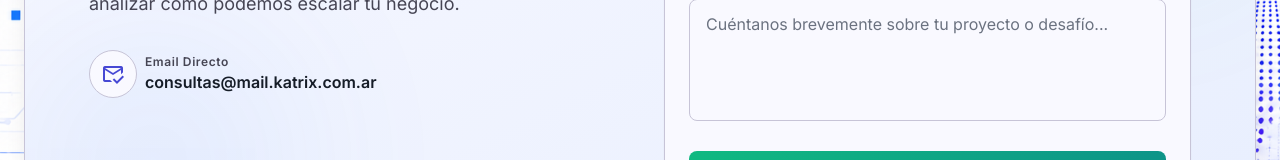
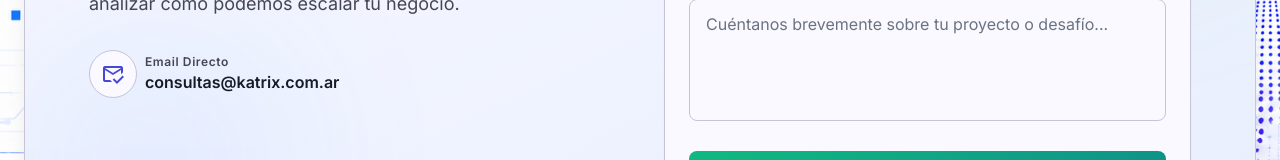
Before and after one commit to Katrix-soft/katrixland, an Angular app: page / in a window 1280 px wide. Shown: the part 5187-5347 px from the top of the page. Built offline with nearby package versions, Linux system fonts and the light colour scheme.

Commit message:
fix: update contact email in formsubmit and html

```diff
--- a/src/app/app.html
+++ b/src/app/app.html
@@ -491,7 +491,7 @@
                 </div>
                 <div>
                     <p class="font-label-md text-label-md text-on-surface-variant">Email Directo</p>
-                    <p class="font-body-md text-body-md text-on-surface font-bold">consultas@mail.katrix.com.ar</p>
+                    <p class="font-body-md text-body-md text-on-surface font-bold">consultas@katrix.com.ar</p>
                 </div>
             </div>
         </div>
--- a/src/app/app.ts
+++ b/src/app/app.ts
@@ -66,7 +66,7 @@ export class App {
     this.submitError.set(false);
 
     try {
-      const response = await fetch('https://formsubmit.co/ajax/consultas@mail.katrix.com.ar', {
+      const response = await fetch('https://formsubmit.co/ajax/consultas@katrix.com.ar', {
         method: 'POST',
         headers: {
             'Accept': 'application/json'
```
